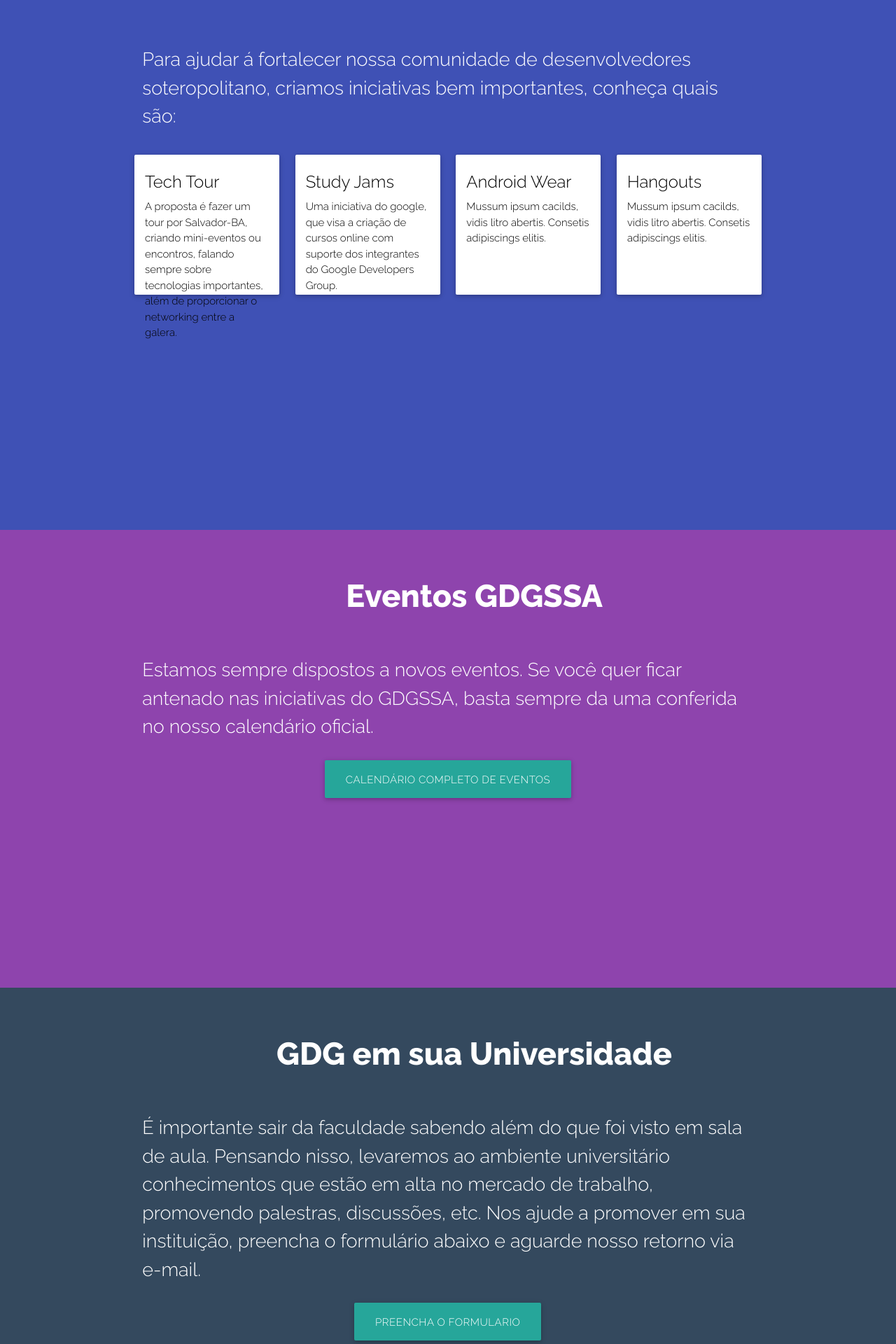
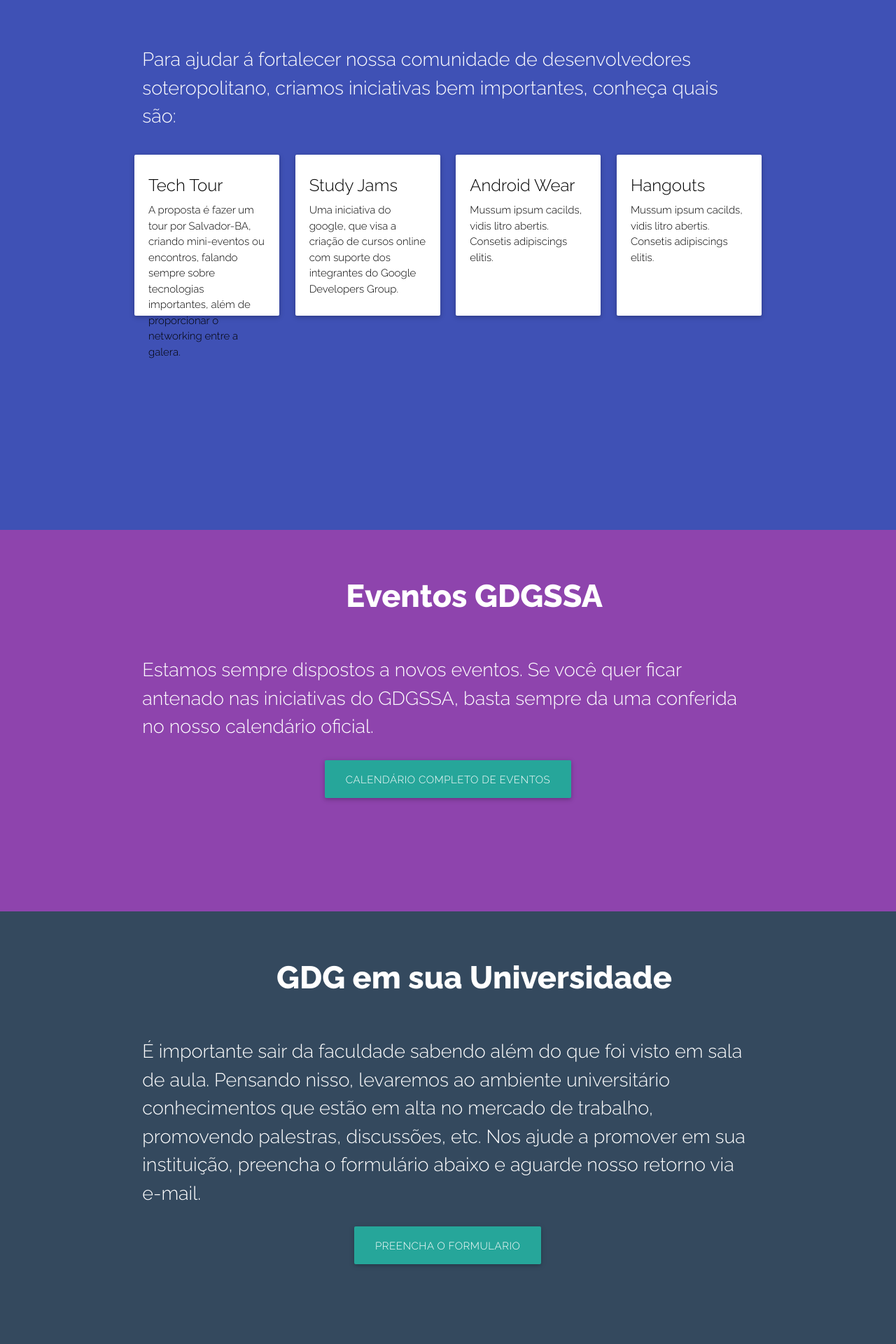
Before and after one commit to gdgssa/gdgssa.github.io, a Jekyll site: the page built from index.html, in a window 1280 px wide. Shown: the part 1205-3125 px from the top of the page at 70% size. Built offline with Jekyll 4.4.1, drawn with Linux system fonts in a browser that asks for light colours.

```diff
--- a/_src/sass/_variables.scss
+++ b/_src/sass/_variables.scss
@@ -1,4 +1,3 @@
-//Colors
 $bg: #F6F4F8;
 $blue-gray: #263238;
 $primary-color: #4285F4;
@@ -7,7 +6,6 @@
 $footer-copyright-line: #b0bec5;
 $overlay: #263238;
 
-//Section Colors
 $work: #3f51b5;
 $event: #8E44AD;
 $university: #34495E;
--- a/assets/css/main.css
+++ b/assets/css/main.css
@@ -56,7 +56,7 @@
   background-color: #F6F4F8; }
 
 .section-50 {
-  height: 60vh;
+  height: 50vh;
   background: #8E44AD; }
 
 .section-80 {
@@ -88,10 +88,7 @@
     font-style: justify; }
 
 #work .card {
-  height: 200px; }
-
-.card-content {
-  padding: 1rem !important; }
+  height: 230px; }
 
 footer {
   padding-top: 1.5rem; }
```
Also changed, not shown: _src/sass/_content.scss (+2 -6 lines).
